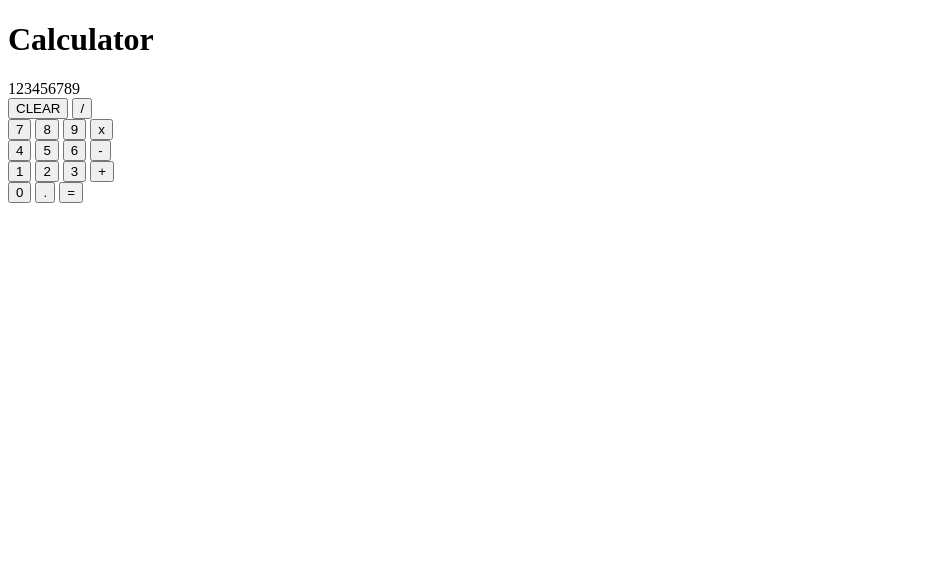
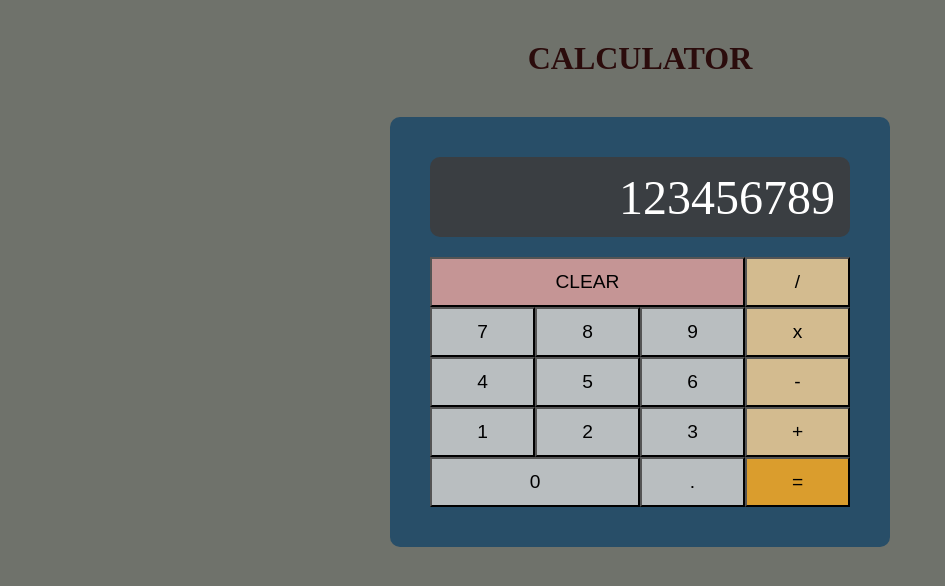
Before and after one commit to haafizzismail/TOP-calculator, a plain HTML site: page index.html in a window 1280 px wide. Shown: the whole page, without its empty margins (0-945 px from the left). Drawn offline with Linux system fonts and the light colour scheme.

Commit message:
style calculator face

```diff
--- a/index.html
+++ b/index.html
@@ -10,7 +10,7 @@
 </head>
 
 <body>
-    <h1>Calculator</h1>
+    <h1>CALCULATOR</h1>
     <section class="calculator">
         <div class="display">123456789</div>
         <div class="buttons">
--- a/style.css
+++ b/style.css
@@ -0,0 +1,77 @@
+* {
+    margin: 0;
+    padding: 0;
+    box-sizing: border-box;
+}
+
+body {
+    display: flex;
+    flex-direction: column;
+    justify-content: center;
+    align-items: center;
+    background-color: rgb(111, 114, 107);
+}
+
+h1 {
+    margin: 40px 0;
+    color: rgb(43, 12, 12)
+}
+
+.calculator {
+    background-color: rgb(40, 78, 104);
+    width: 500px;
+    display: flex;
+    flex-direction: column;
+    align-items: center;
+    justify-content: center;
+    border-radius: 10px;
+    padding: 40px;
+}
+
+.display {
+    background-color: #3a3e42;
+    color: white;
+    width: 100%;
+    height: 80px;
+    margin-bottom: 20px;
+    font-size: 3em;
+    text-align: right;
+    padding: 13px 15px;
+    border-radius: 10px;
+}
+
+.buttons {
+    display: flex;
+    flex-direction: column;
+    margin-top: 0;
+    width: 100%;
+}
+
+.buttons-row {
+    display: flex;
+    justify-content: space-evenly;
+}
+
+.button {
+    width: 105px;
+    height: 50px;
+    font-size: 1.2em;
+    background-color: rgb(185, 190, 192);
+}
+
+.clear {
+    flex: 2;
+    background-color: rgb(197, 149, 149);
+}
+
+.zero {
+    flex: 2;
+}
+
+.divide, .multiply, .minus, .plus {
+    background-color: rgb(211, 187, 143);
+}
+
+.equals {
+    background-color: rgb(218, 157, 45);
+}
```
